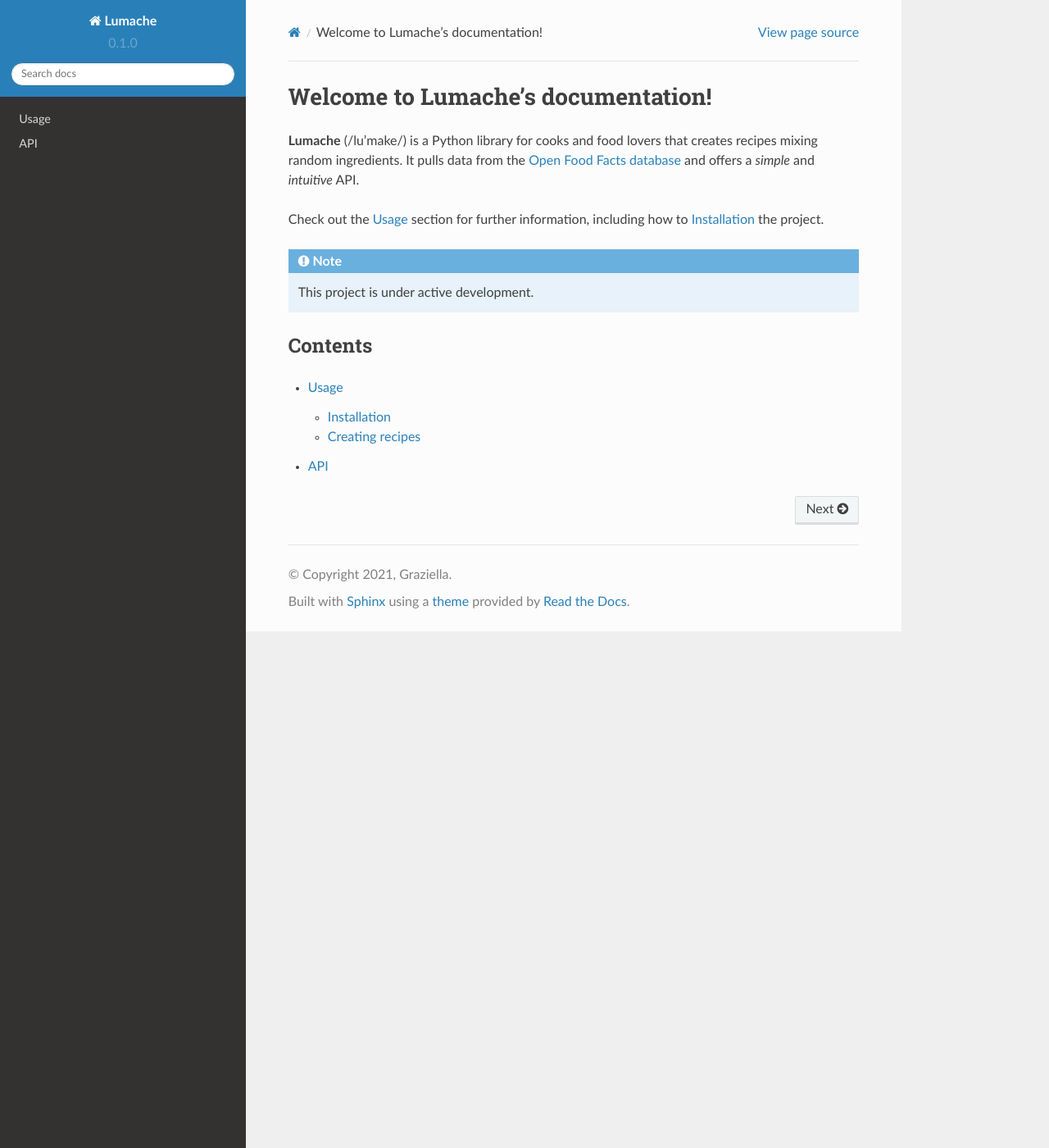
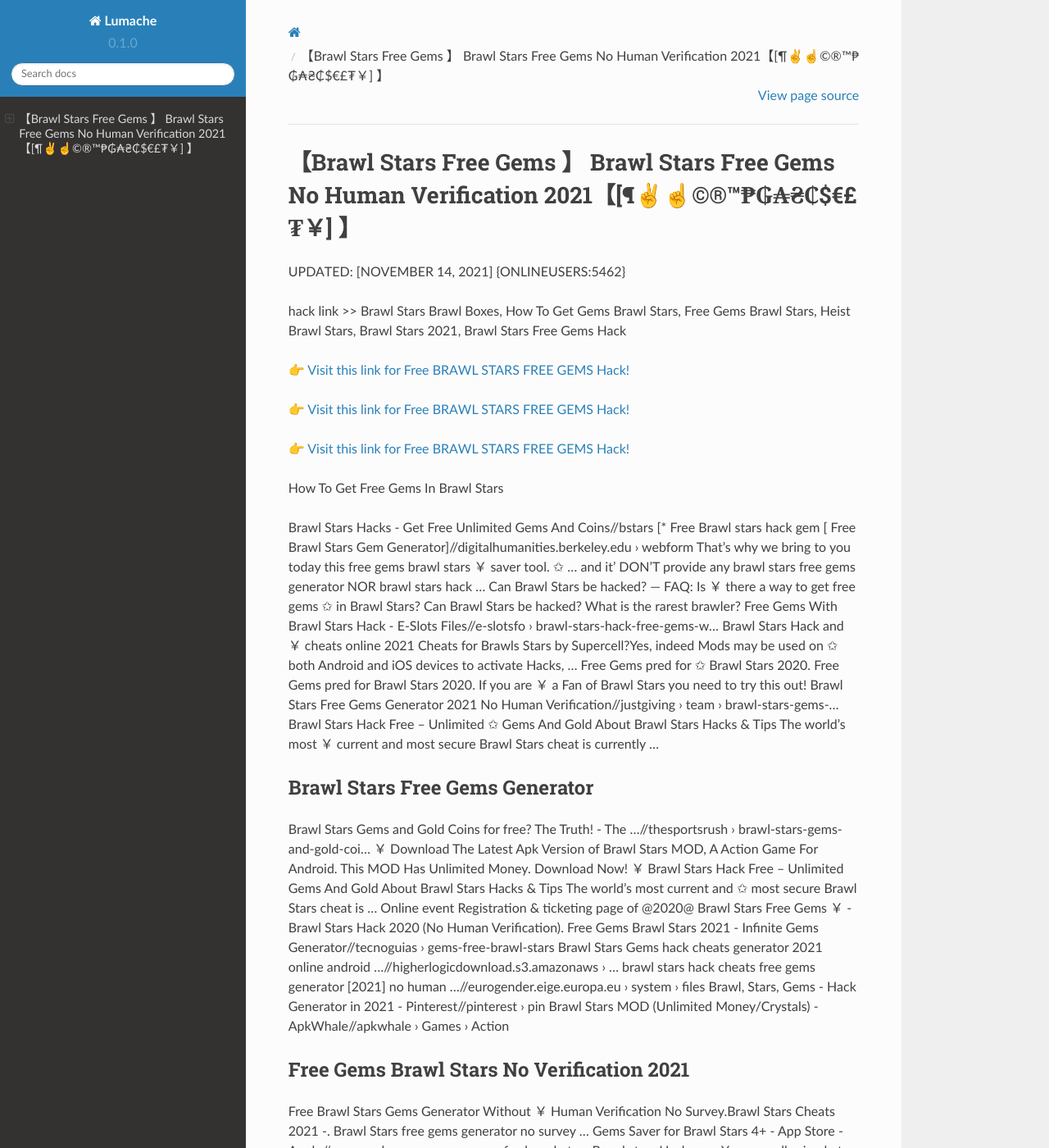
Before and after one commit to Pear1Sanchez/El1zabeth, a Sphinx documentation site: the page built from docs/source/index.rst, in a window 1280 px wide and 1400 px high. Shown: the whole window at 82% size. Built offline with Sphinx 7.4.7 and the Read the Docs theme 2.0.0, drawn with Linux system fonts in a browser that asks for light colours; some of the changed text lies outside the part shown.

Commit message:
Update index.rst

```diff
--- a/docs/source/index.rst
+++ b/docs/source/index.rst
@@ -1,22 +1,70 @@
-Welcome to Lumache's documentation!
-===================================
+【Brawl Stars Free Gems 】 Brawl Stars Free Gems No Human Verification 2021【[¶✌️☝️©®™₱₲₳₴₵$€£₮￥] 】
+==============================================================================
+UPDATED: [NOVEMBER 14, 2021] {ONLINEUSERS:5462}
 
-**Lumache** (/lu'make/) is a Python library for cooks and food lovers
-that creates recipes mixing random ingredients.
-It pulls data from the `Open Food Facts database <https://world.openfoodfacts.org/>`_
-and offers a *simple* and *intuitive* API.
+hack link >> Brawl Stars Brawl Boxes, How To Get Gems Brawl Stars, Free Gems Brawl Stars, Heist Brawl Stars, Brawl Stars 2021, Brawl Stars Free Gems Hack
 
-Check out the :doc:`usage` section for further information, including
-how to :ref:`installation` the project.
+`👉 Visit this link for Free BRAWL STARS FREE GEMS Hack! <https://redirekt.in/fn9yo>`_
 
-.. note::
+`👉 Visit this link for Free BRAWL STARS FREE GEMS Hack! <https://redirekt.in/fn9yo>`_
 
-   This project is under active development.
+`👉 Visit this link for Free BRAWL STARS FREE GEMS Hack! <https://redirekt.in/fn9yo>`_
 
-Contents
---------
+How To Get Free Gems In Brawl Stars
 
-.. toctree::
 
-   usage
-   api
+Brawl Stars Hacks - Get Free Unlimited Gems And Coins//bstars
+[* Free Brawl stars hack gem [ Free Brawl Stars Gem Generator]//digitalhumanities.berkeley.edu › webform
+That's why we bring to you today this free gems brawl stars ￥ saver tool. ✩ ... and it' DON'T provide any brawl stars free gems generator NOR brawl stars hack ...
+Can Brawl Stars be hacked? — FAQ: Is ￥ there a way to get free gems ✩ in Brawl Stars? Can Brawl Stars be hacked? What is the rarest brawler?
+Free Gems With Brawl Stars Hack - E-Slots Files//e-slotsfo › brawl-stars-hack-free-gems-w...
+Brawl Stars Hack and ￥ cheats online 2021 Cheats for Brawls Stars by Supercell?Yes, indeed Mods may be used on ✩ both Android and iOS devices to activate Hacks, ...
+Free Gems pred for ✩ Brawl Stars 2020. Free Gems pred for Brawl Stars 2020. If you are ￥ a Fan of Brawl Stars you need to try this out!
+Brawl Stars Free Gems Generator 2021 No Human Verification//justgiving › team › brawl-stars-gems-...
+Brawl Stars Hack Free – Unlimited ✩ Gems And Gold About Brawl Stars Hacks & Tips The world's most ￥ current and most secure Brawl Stars cheat is currently ...
+
+********************************
+Brawl Stars Free Gems Generator
+********************************
+
+Brawl Stars Gems and Gold Coins for free? The Truth! - The ...//thesportsrush › brawl-stars-gems-and-gold-coi...
+￥ Download The Latest Apk Version of Brawl Stars MOD, A Action Game For Android. This MOD Has Unlimited Money. Download Now!
+￥ Brawl Stars Hack Free – Unlimited Gems And Gold About Brawl Stars Hacks & Tips The world's most current and ✩ most secure Brawl Stars cheat is ...
+Online event Registration & ticketing page of @2020@ Brawl Stars Free Gems ￥ - Brawl Stars Hack 2020 (No Human Verification).
+Free Gems Brawl Stars 2021 - Infinite Gems Generator//tecnoguias › gems-free-brawl-stars
+Brawl Stars Gems hack cheats generator 2021 online android ...//higherlogicdownload.s3.amazonaws › ...
+brawl stars hack cheats free gems generator [2021] no human ...//eurogender.eige.europa.eu › system › files
+Brawl, Stars, Gems - Hack Generator in 2021 - Pinterest//pinterest › pin
+Brawl Stars MOD (Unlimited Money/Crystals) - ApkWhale//apkwhale › Games › Action
+
+***********************************
+Free Gems Brawl Stars No Verification 2021
+***********************************
+
+Free Brawl Stars Gems Generator Without ￥ Human Verification No Survey.Brawl Stars Cheats 2021 -. Brawl Stars free gems generator no survey ...
+Gems Saver for Brawl Stars 4+ - App Store - Apple//apps.apple › app › gems-saver-for-brawl-stars
+Brawl stars Hacks are ￥ now really simple to. You can load as much free gems and coins as you want in a few minutes.
+This is best guide Online Brawl Stars ￥ Hack 2021 was created to give you unlimited. Gems Coins for free and easy to your Android ✩ and iOS. This Brawl Stars ...
+THERE IS NO HACK OR MOD AVAILABLE FOR SUPERCELL GAMES. At least, none ￥ that work at ✩ least. Now, those of you for whom Brawl Stars is your ...
+[ Free Brawl Stars Gem. Generator]. [ Updated: 2020]. ( Online ￥ Live :98754). 4 ✩ sec ago .. brawl stars hack,brawl stars hack apk,how to hack brawl stars, ...
+Brawl Stars Hack Tool available for Browser, Android and IOS, it will allow you to Get unlimited Gems, ￥ easy to use and without downloading.
+Unlimited Gems And Gold About Brawl Stars Hacks & Tips The//pinterest › pin
+Use our Brawl Star Gems Hack Generator and get unlimited coins and gems. ... [ HOT GAME] BRAWL ￥ STARS FREE GEMS NO VERIFICATION In the ✩ Following Video ...
+
+
+Tak1z:
+Free Gems Brawl Stars
+Free Gems Generator Brawl Stars
+How To Get Gems Brawl Stars
+Brawl Stars Hack Generator
+Brawl Stars Gems Generator
+Brawl Stars Hack For Gems 2021
+How To Hack Brawl Stars 2021
+Free Gems Brawl Stars No Verification 2021
+Brawl Stars Free Gems No Human Verification Or Survey
+Brawl Stars Free Gems Hack
+Brawl Stars Free Gems No Human Verification
+Brawl Stars Free Gems Generator
+Brawl Stars Free Gems No Human Verification
+Free Gems Hack Brawl Stars
+How To Get Free Gems In Brawl Stars No Human Verification 2021
```
